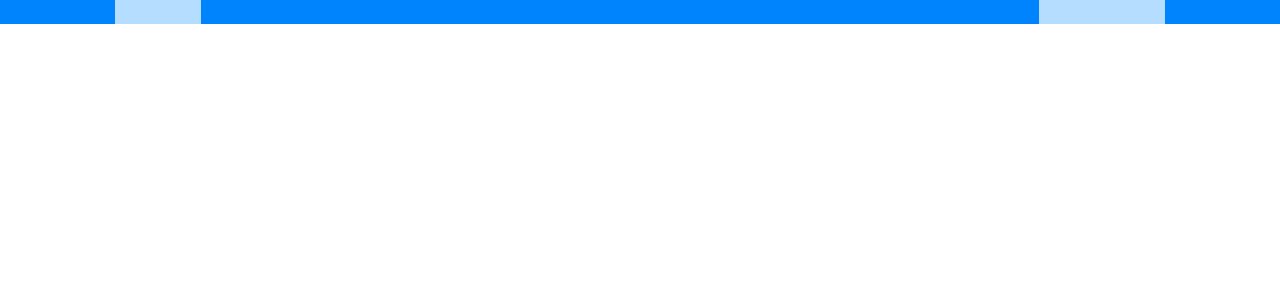
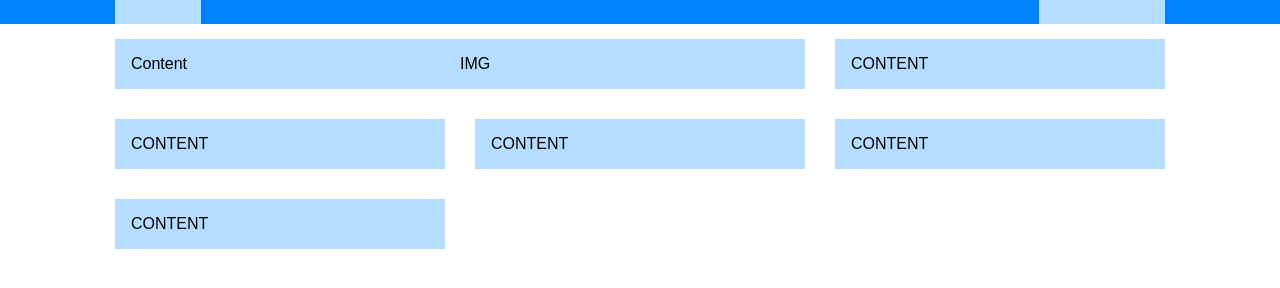
Before and after one commit to Andsirpa/htmlcss-responsive-layout, a plain HTML site: page index.html in a window 1280 px wide. Shown: the part 44-332 px from the top of the page. Drawn offline with Linux system fonts and the light colour scheme.

Commit message:
feat: add demo app structure

```diff
--- a/css/style.css
+++ b/css/style.css
@@ -99,3 +99,17 @@ a {
 }
 
 /* SECTION DEMO APP */
+
+.card {
+    background-color: var(--card-bg-color);
+    padding: 1rem;
+}
+
+.col-2-3 .card {
+    display: flex;
+}
+
+.col-2-3 .card .card-left,
+.col-2-3 .card .card-right {
+    width: 50%;
+}
--- a/index.html
+++ b/index.html
@@ -16,12 +16,46 @@
 </head>
 
 <body>
+    <!-- HEADER -->
     <header id="header">
         <div class="container">
             <div class="logo">Logo</div>
             <nav>Navigation</nav>
         </div>
     </header>
+    <!-- END HEADER -->
+
+    <!-- MAIN -->
+    <main>
+        <!-- Section DEMO APP -->
+        <div id="demo-app">
+            <div class="container">
+                <div class="row">
+                    <div class="col-2-3">
+                        <div class="card">
+                            <div class="card-left">Content</div>
+                            <div class="card-right">IMG</div>
+                        </div>
+                    </div>
+                    <div class="col-1-3">
+                        <div class="card">CONTENT</div>
+                    </div>
+                    <div class="col-1-3">
+                        <div class="card">CONTENT</div>
+                    </div>
+                    <div class="col-1-3">
+                        <div class="card">CONTENT</div>
+                    </div>
+                    <div class="col-1-3">
+                        <div class="card">CONTENT</div>
+                    </div>
+                    <div class="col-1-3">
+                        <div class="card">CONTENT</div>
+                    </div>
+                </div>
+            </div>
+        </div>
+    </main>
 
 </body>
 
```
